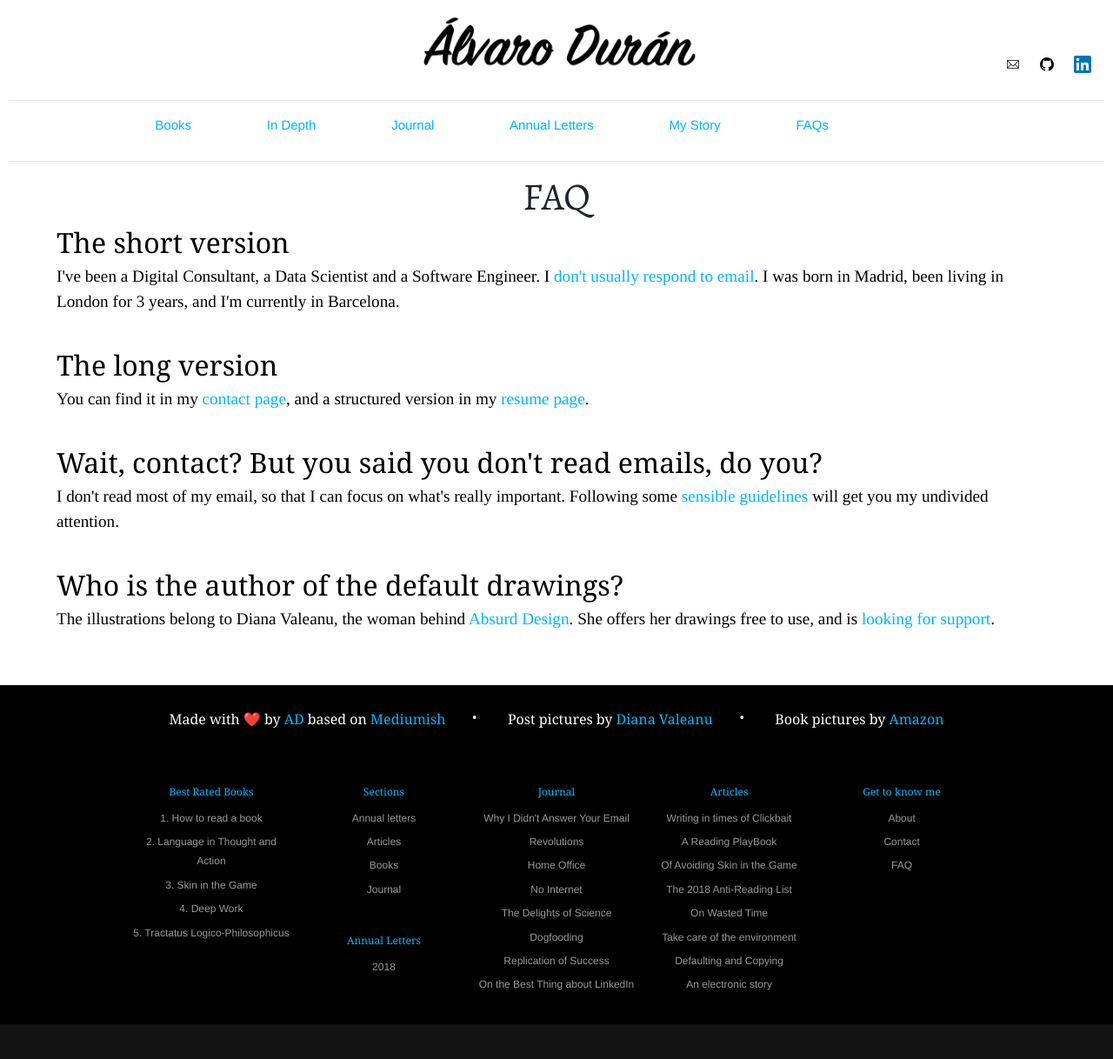
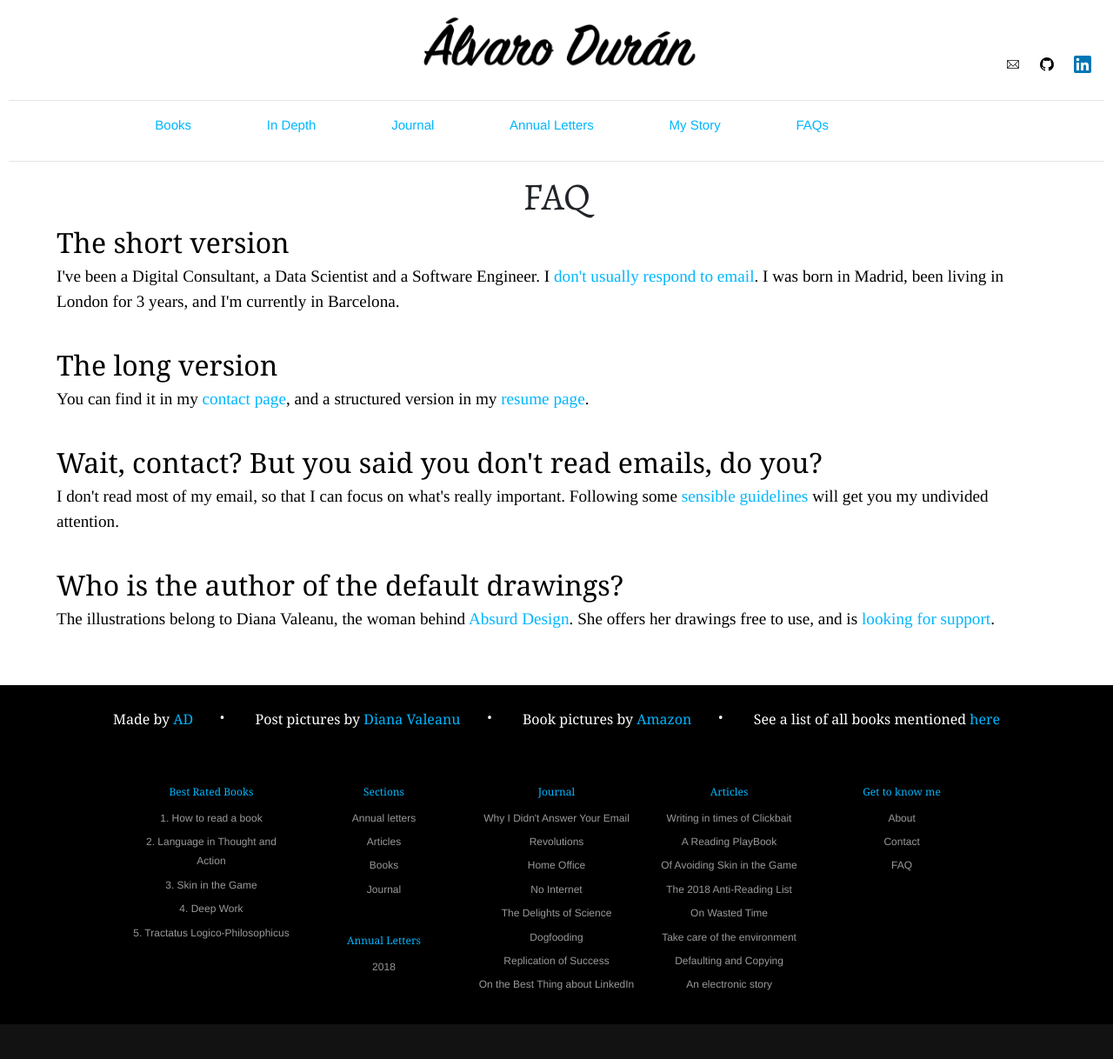
Before and after one commit to ohduran/ohduran.github.io, a Jekyll site: the page built from _pages/faq.html, in a window 1280 px wide. Shown: the whole page at 87% size. Built offline with Jekyll 4.4.1, drawn with Linux system fonts in a browser that asks for light colours; some web fonts are replaced.

Commit message:
fix footer

```diff
--- a/_includes/newyorker/footer.html
+++ b/_includes/newyorker/footer.html
@@ -4,12 +4,10 @@
         <div class="FooterPromoLinks__container___fzxb9">
             <div class="FooterPromoLinks__featureLinks___17S0N">
                 <div>
-                    <h4>Made with ❤️ by <a class="Link__link___3dWao" href="/mystory">AD</a> based on <a class="Link__link___3dWao" href="https://www.wowthemes.net/themes/mediumish-ghost/">Mediumish</a></h4>
+                    <h4>Made by <a class="Link__link___3dWao" href="/mystory">AD</a></h4>
                     <h4>Post pictures by <a class="Link__link___3dWao" href="https://absurd.design">Diana Valeanu</a></h4>
-                    <h4>Book pictures by <a class="Link__link___3dWao" href="https://www.amazon.com/gp/help/customer/display.html?ie=UTF8&nodeId=508088&ref_=footer_cou">Amazon</a></h4>
-
-                    <!-- <h4>Based on the <a class="Link__link___3dWao  " href="https://github.com/wowthemesnet/mediumish-theme-jekyll/">Mediumish Theme</a>.</h4>
-                    <h4>Default pictures by Diana Valeanu, the woman behind <a class="Link__link___3dWao" href="https://absurd.design/">Absurd Design</a>.</h4> -->
+                    <h4>Book pictures by <a class="Link__link___3dWao" href="https://www.amazon.com/?&_encoding=UTF8&tag=alvaroduran-20&linkCode=ur2&linkId=c13dea527579fda47d0bc1c744e0c38f&camp=1789&creative=9325">Amazon</a></h4>
+                    <h4>See a list of all books mentioned <a class="Link__link___3dWao" href="/mentioned">here</a></h4>
             </div>
         </div>
     </div>
@@ -18,7 +16,7 @@
             <div class="FooterDirectory__directoryContainer___1tqT-">
                 <div class="FooterDirectory__directory___C4Dvz">
                     <div class="FooterDirectory__panel___2uuX1">
-                        <h4><a href="/news">Best Rated Books</a></h4>
+                        <h4><a href="/books">Best Rated Books</a></h4>
                         <ul>
                           {% for post in books %}
                             <li><a class="Link__link___3dWao  " href="{{ post.url }}">{{ forloop.index }}. {{ post.title }}</a></li>
@@ -26,11 +24,11 @@
                         </ul>
                     </div>
                     <div class="FooterDirectory__panel___2uuX1">
-                        <h4><a href="/books">Sections</a></h4>
+                        <h4><a href="#">Sections</a></h4>
                         <ul>
                           {% for section in site.collections %}
                           {% if section.label != "posts" %}
-                            <li><a class="Link__link___3dWao  " href="/{{ section.label }}">{{ section.label | replace: "_", " " | capitalize }}</a></li>
+                            <li><a class="Link__link___3dWao" href="/{{ section.label }}">{{ section.label | replace: "_", " " | capitalize }}</a></li>
                           {% endif %}
                           {% endfor %}
                         </ul>
```
